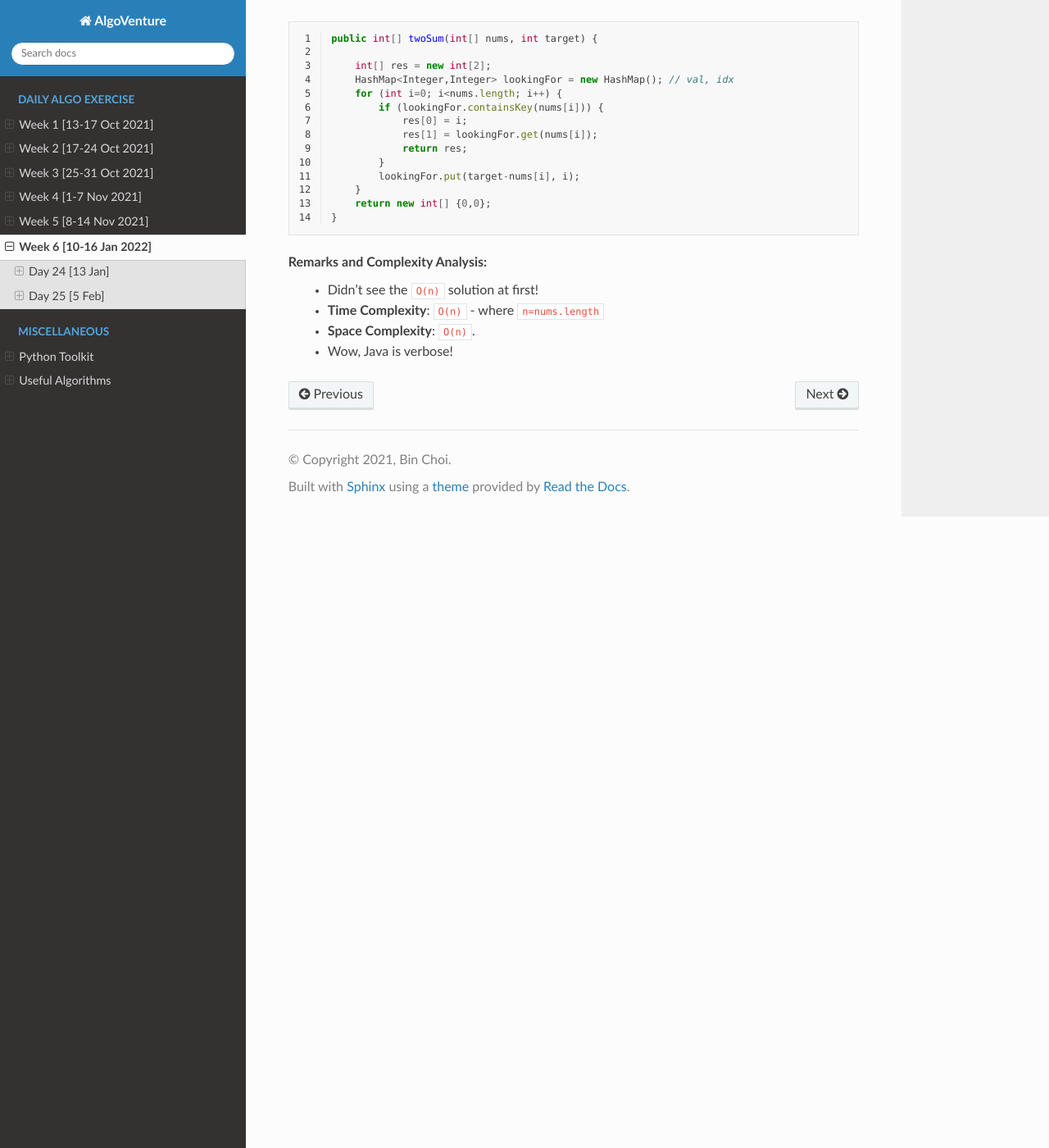
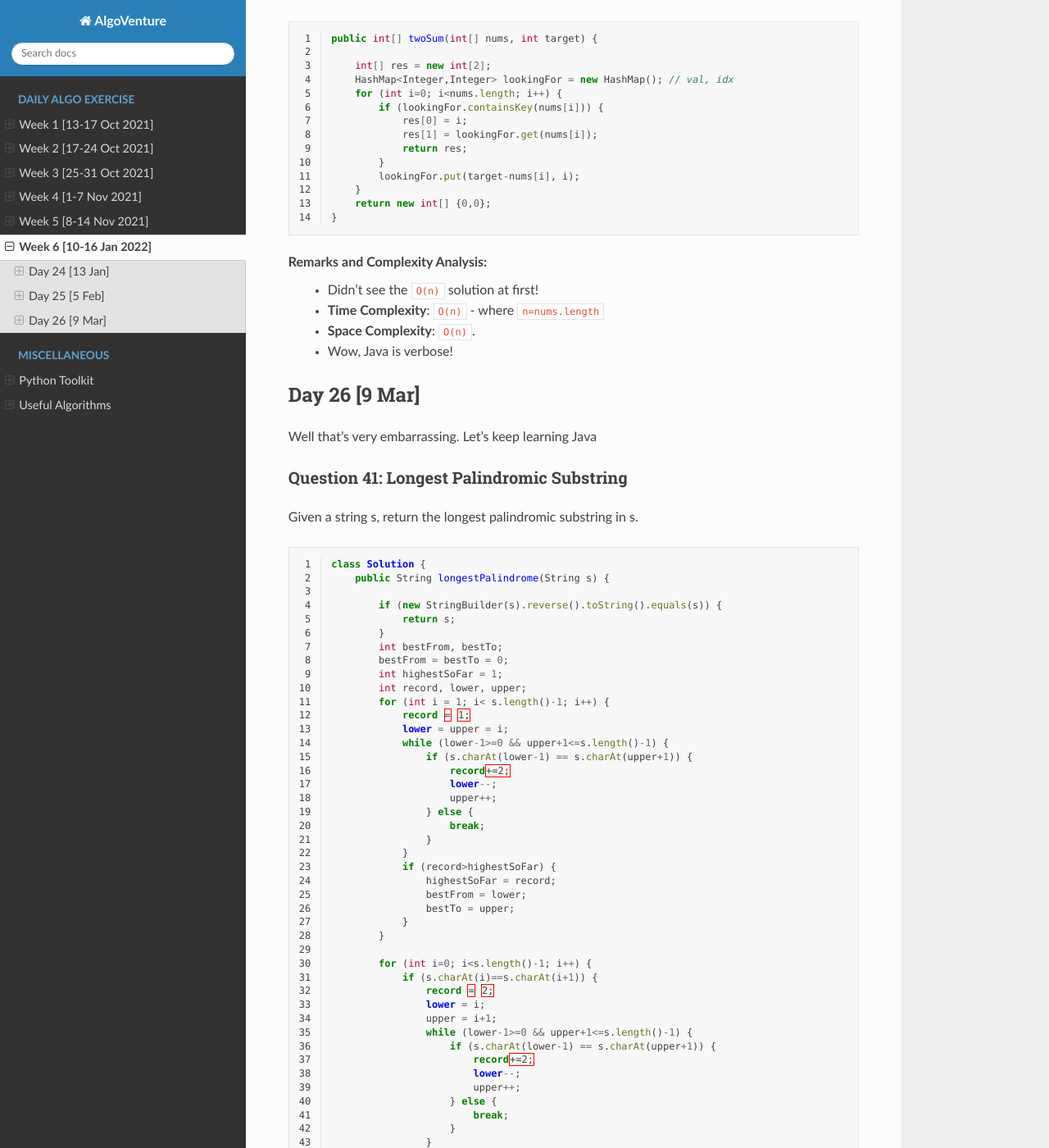
Before and after one commit to binchoi/dsa-blog, a Sphinx documentation site: the page built from docs/source/week6.rst, in a window 1280 px wide and 1400 px high, scrolled down 1564 px. Shown: the whole window at 82% size. Built offline with Sphinx 7.4.7 and the Read the Docs theme 2.0.0, drawn with Linux system fonts in a browser that asks for light colours; some of the changed text lies outside the part shown.

Commit message:
long time no see

```diff
--- a/docs/source/week6.rst
+++ b/docs/source/week6.rst
@@ -96,3 +96,107 @@ Remarks and Complexity Analysis:
  * **Time Complexity**: ``O(n)`` - where ``n=nums.length``
  * **Space Complexity**: ``O(n)``.
  * Wow, Java is verbose!
+
+Day 26 [9 Mar]
+===============
+Well that's very embarrassing. Let's keep learning Java
+
+Question 41: Longest Palindromic Substring
+-------------------------------------------
+Given a string s, return the longest palindromic substring in s.
+
+.. code-block:: Java
+    :linenos:
+
+    class Solution {
+        public String longestPalindrome(String s) {
+
+            if (new StringBuilder(s).reverse().toString().equals(s)) {
+                return s;
+            }
+            int bestFrom, bestTo;
+            bestFrom = bestTo = 0;
+            int highestSoFar = 1;
+            int record, lower, upper;
+            for (int i = 1; i< s.length()-1; i++) {
+                record = 1;
+                lower = upper = i;
+                while (lower-1>=0 && upper+1<=s.length()-1) {
+                    if (s.charAt(lower-1) == s.charAt(upper+1)) {
+                        record+=2;
+                        lower--;
+                        upper++;
+                    } else {
+                        break;
+                    }
+                }
+                if (record>highestSoFar) {
+                    highestSoFar = record;
+                    bestFrom = lower;
+                    bestTo = upper;
+                }
+            }
+
+            for (int i=0; i<s.length()-1; i++) {
+                if (s.charAt(i)==s.charAt(i+1)) {
+                    record = 2;
+                    lower = i;
+                    upper = i+1;
+                    while (lower-1>=0 && upper+1<=s.length()-1) {
+                        if (s.charAt(lower-1) == s.charAt(upper+1)) {
+                            record+=2;
+                            lower--;
+                            upper++;
+                        } else {
+                            break;
+                        }
+                    }
+                    if (record>highestSoFar) {
+                        highestSoFar = record;
+                        bestFrom = lower;
+                        bestTo = upper;
+                    }
+                }
+            }
+            if (highestSoFar==1) {
+                return s.substring(0,1);
+            } else {
+                return s.substring(bestFrom, bestTo+1);
+            }
+        }
+    }
+
+A cleaner version of my solution (provided by LeetCode):
+
+.. code-block:: Java
+    :linenos:
+
+    public String longestPalindrome(String s) {
+        if (s == null || s.length() < 1) return "";
+        int start = 0, end = 0;
+        for (int i = 0; i < s.length(); i++) {
+            int len1 = expandAroundCenter(s, i, i);
+            int len2 = expandAroundCenter(s, i, i + 1);
+            int len = Math.max(len1, len2);
+            if (len > end - start) {
+                start = i - (len - 1) / 2;
+                end = i + len / 2;
+            }
+        }
+        return s.substring(start, end + 1);
+    }
+
+    private int expandAroundCenter(String s, int left, int right) {
+        int L = left, R = right;
+        while (L >= 0 && R < s.length() && s.charAt(L) == s.charAt(R)) {
+            L--;
+            R++;
+        }
+        return R - L - 1;
+    }
+
+Remarks and Complexity Analysis:
+ * Wow, not the cleanest code I've written (lot's of repetition)
+ * **Time Complexity**: ``O(n^2)``
+ * **Space Complexity**: ``O(1)``
+ * I am practicing Java's syntax with these coding questions, but I am wondering if I should later focus on strictly using python.
```
Also changed, not shown: 8 other files.
